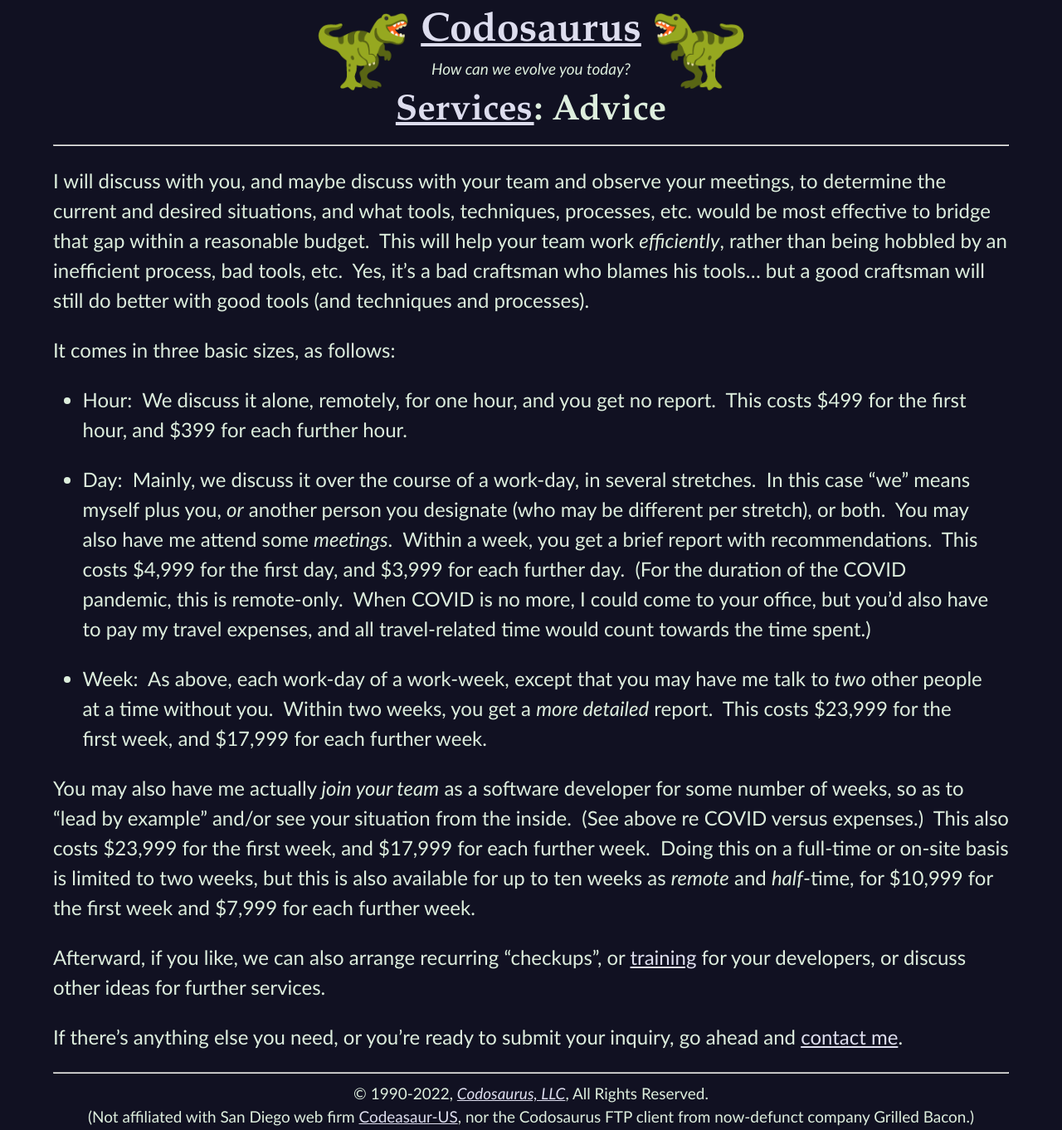
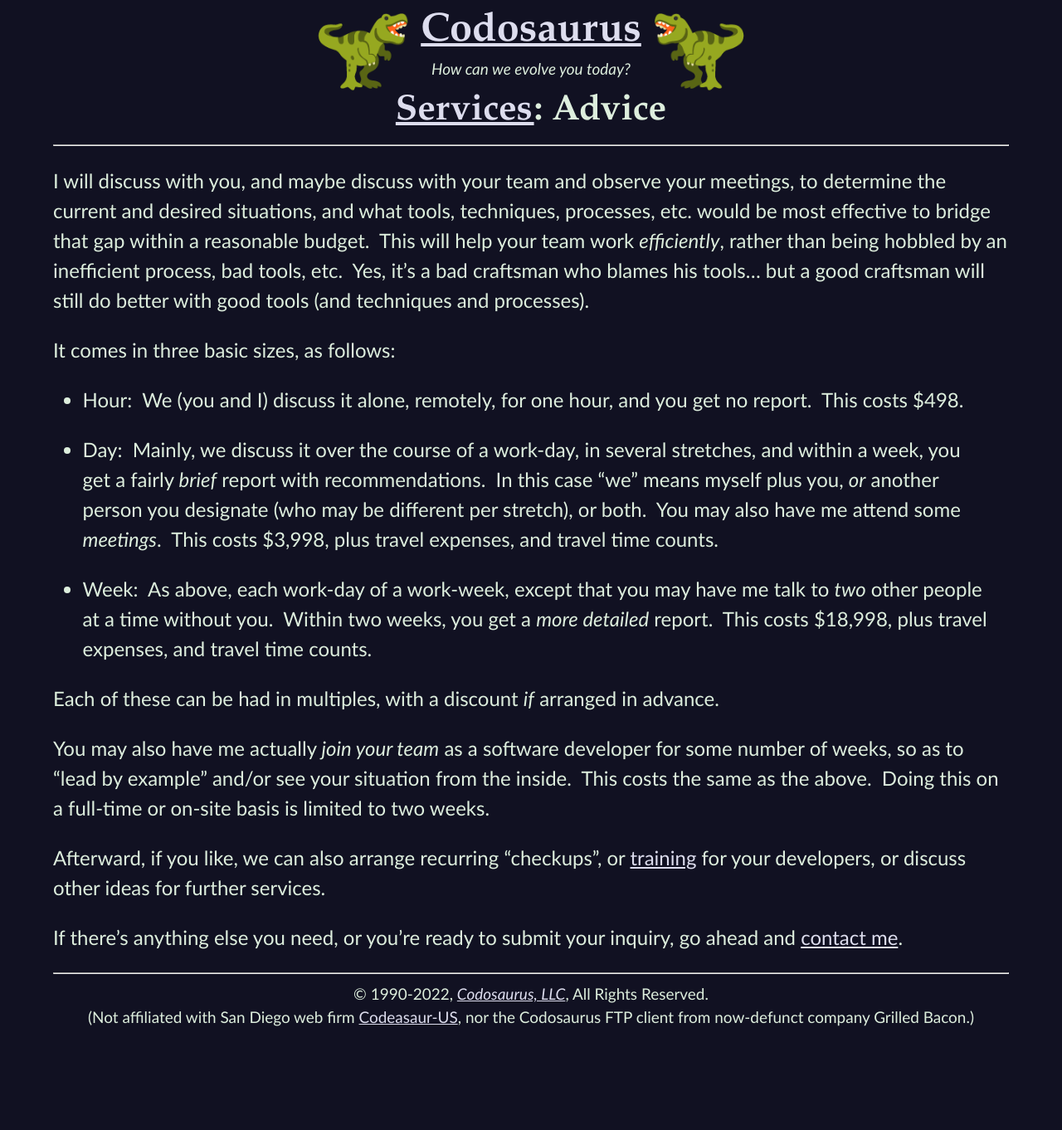
Before and after one commit to CodosaurusLLC/CodosaurusLLC.github.io, a Jekyll site: the page built from advice.md, in a window 1280 px wide. Shown: the whole page at 83% size. Built offline with Jekyll 4.4.1, drawn with Linux system fonts in a browser that asks for light colours; after the commit the page ends 1242 px from its top, so only the background shows below that.

Commit message:
simplify some pricing

```diff
--- a/advice.md
+++ b/advice.md
@@ -25,31 +25,27 @@
 as follows:
 
 - Hour:&nbsp;
-  We discuss it alone,
+  We (you and I) discuss it alone,
   remotely,
   for one hour,
   and you get no report.&nbsp;
-  This costs $499 for the first hour,
-  and $399 for each further hour.
+  This costs $498.
 
 - Day:&nbsp;
   Mainly, we discuss it
   over the course of a work-day,
-  in several stretches.&nbsp;
+  in several stretches,
+  and within a week,
+  you get a fairly _brief_ report with recommendations.&nbsp;
   In this case "we" means
   myself plus you,
   _or_ another person you designate
   (who may be different per stretch),
   or both.&nbsp;
   You may also have me attend some _meetings_.&nbsp;
-  Within a week, you get a brief report with recommendations.&nbsp;
-  This costs $4,999 for the first day,
-  and $3,999 for each further day.&nbsp;
-  (For the duration of the COVID pandemic, this is remote-only.&nbsp;
-  When COVID is no more,
-  I could come to your office,
-  but you'd also have to pay my travel expenses,
-  and all travel-related time would count towards the time spent.)
+  This costs $3,998,
+  plus travel expenses,
+  and travel time counts.
 
 - Week:&nbsp;
   As above,
@@ -57,8 +53,13 @@
   except that you may have me talk to
   _two_ other people at a time without you.&nbsp;
   Within two weeks, you get a _more detailed_ report.&nbsp;
-  This costs $23,999 for the first week,
-  and $17,999 for each further week.
+  This costs $18,998,
+  plus travel expenses,
+  and travel time counts.
+
+Each of these can be had in multiples,
+with a discount
+_if_ arranged in advance.
 
 You may also have me actually _join your team_
 as a software developer
@@ -67,15 +68,9 @@
 "lead by example"
 and/or
 see your situation from the inside.&nbsp;
-(See above re COVID versus expenses.)&nbsp;
-This also costs $23,999 for the first week,
-and $17,999 for each further week.&nbsp;
+This costs the same as the above.&nbsp;
 Doing this on a full-time or on-site basis
-is limited to two weeks,
-but this is also available for
-up to ten weeks
-as _remote_ and _half_-time,
-for $10,999 for the first week and $7,999 for each further week.
+is limited to two weeks.
 
 Afterward, if you like,
 we can also arrange recurring "checkups",
```
Also changed, not shown: roadmapping.md (+15 -14 lines).
